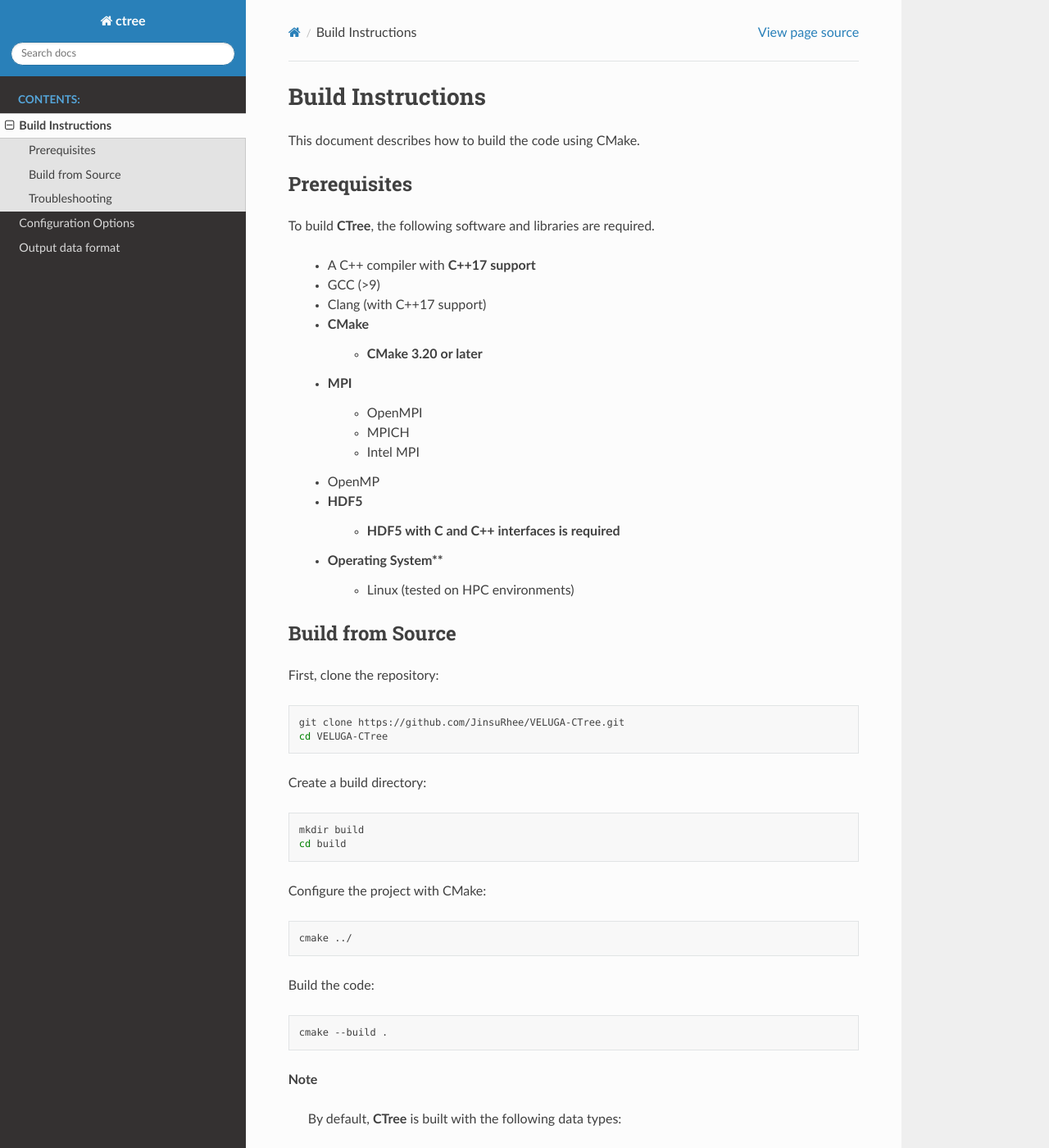
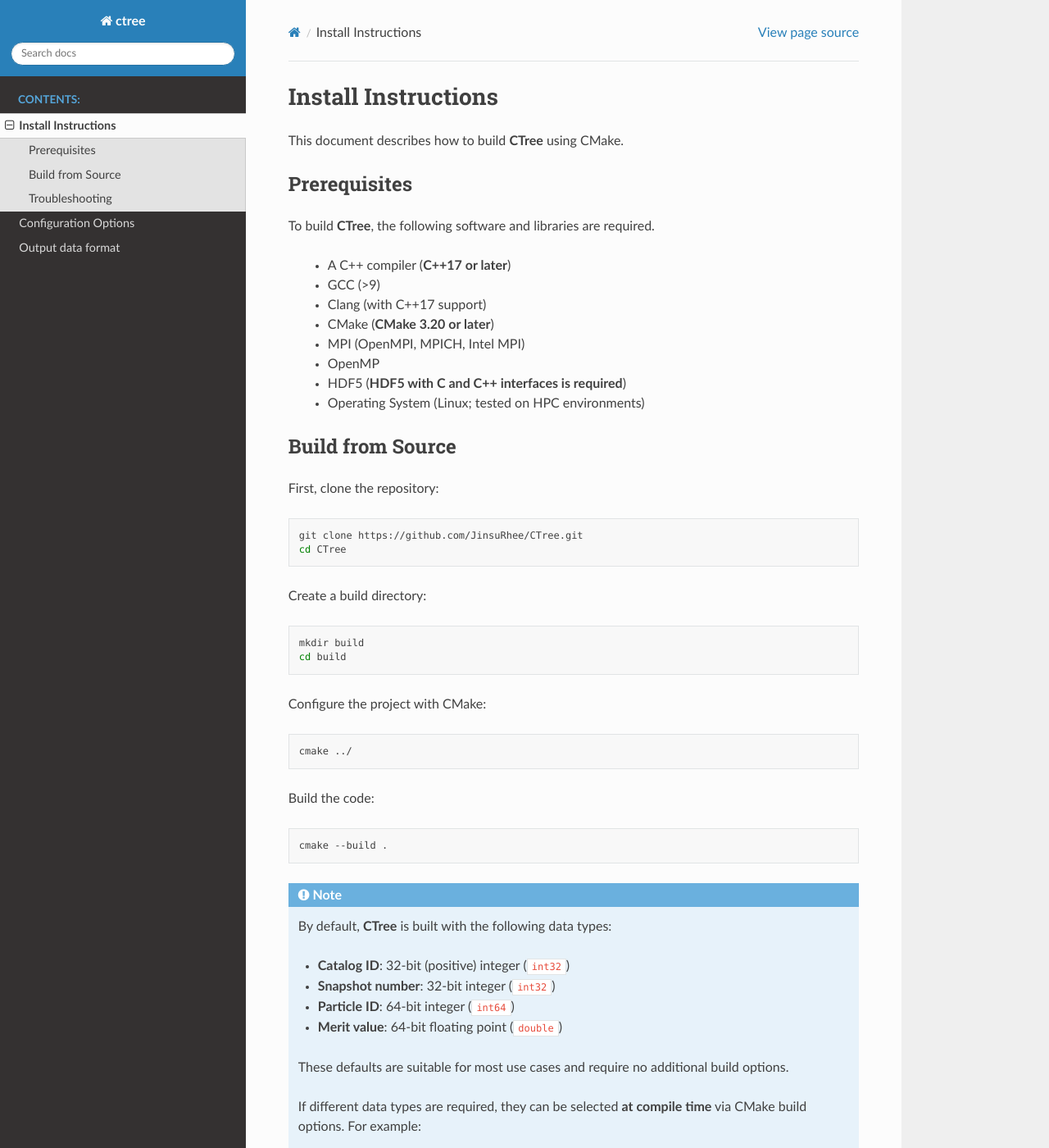
Before and after one commit to JinsuRhee/VELUGA-CTree, a Sphinx documentation site: the page built from docs/install.rst, in a window 1280 px wide and 1400 px high. Shown: the whole window at 82% size. Built offline with Sphinx 7.4.7 and the Read the Docs theme 3.1.0, drawn with Linux system fonts in a browser that asks for light colours; pages that are not in the unit, such as notebooks, are missing from menus.

Commit message:
(Manuel) ongoing

```diff
--- a/docs/index.rst
+++ b/docs/index.rst
@@ -5,10 +5,6 @@
 
 CTree documentation
 ===================
-
-Add your content using ``reStructuredText`` syntax. See the
-`reStructuredText <https://www.sphinx-doc.org/en/master/usage/restructuredtext/index.html>`_
-documentation for details.
 
 
 .. toctree::
--- a/docs/install.rst
+++ b/docs/install.rst
@@ -1,27 +1,21 @@
-Build Instructions
-==================
+Install Instructions
+====================
 
-This document describes how to build the code using CMake.
+This document describes how to build **CTree** using CMake.
 
 Prerequisites
 --------------
 
 To build **CTree**, the following software and libraries are required.
 
-	- A C++ compiler with **C++17 support**
+	- A C++ compiler (**C++17 or later**)
 	- GCC (>9)
 	- Clang (with C++17 support)
-	- CMake
-		- **CMake 3.20 or later**
-	- MPI
-		- OpenMPI
-		- MPICH
-		- Intel MPI
+	- CMake (**CMake 3.20 or later**)
+	- MPI (OpenMPI, MPICH, Intel MPI)
 	- OpenMP
-	- HDF5
-		- **HDF5 with C and C++ interfaces is required**
-	- Operating System**
-		- Linux (tested on HPC environments)
+	- HDF5 (**HDF5 with C and C++ interfaces is required**)
+	- Operating System (Linux; tested on HPC environments)
 
 
 Build from Source
@@ -31,8 +25,8 @@
 
 .. code-block:: bash
 
-   git clone https://github.com/JinsuRhee/VELUGA-CTree.git
-   cd VELUGA-CTree
+   git clone https://github.com/JinsuRhee/CTree.git
+   cd CTree
 
 Create a build directory:
 
@@ -54,11 +48,11 @@
    cmake --build .
 
 
-**Note**
+.. Note ::
 
 	By default, **CTree** is built with the following data types:
 
-	- **Catalog ID**: 32-bit integer (``int32``)
+	- **Catalog ID**: 32-bit (positive) integer (``int32``)
 	- **Snapshot number**: 32-bit integer (``int32``)
 	- **Particle ID**: 64-bit integer (``int64``)
 	- **Merit value**: 64-bit floating point (``double``)
```
